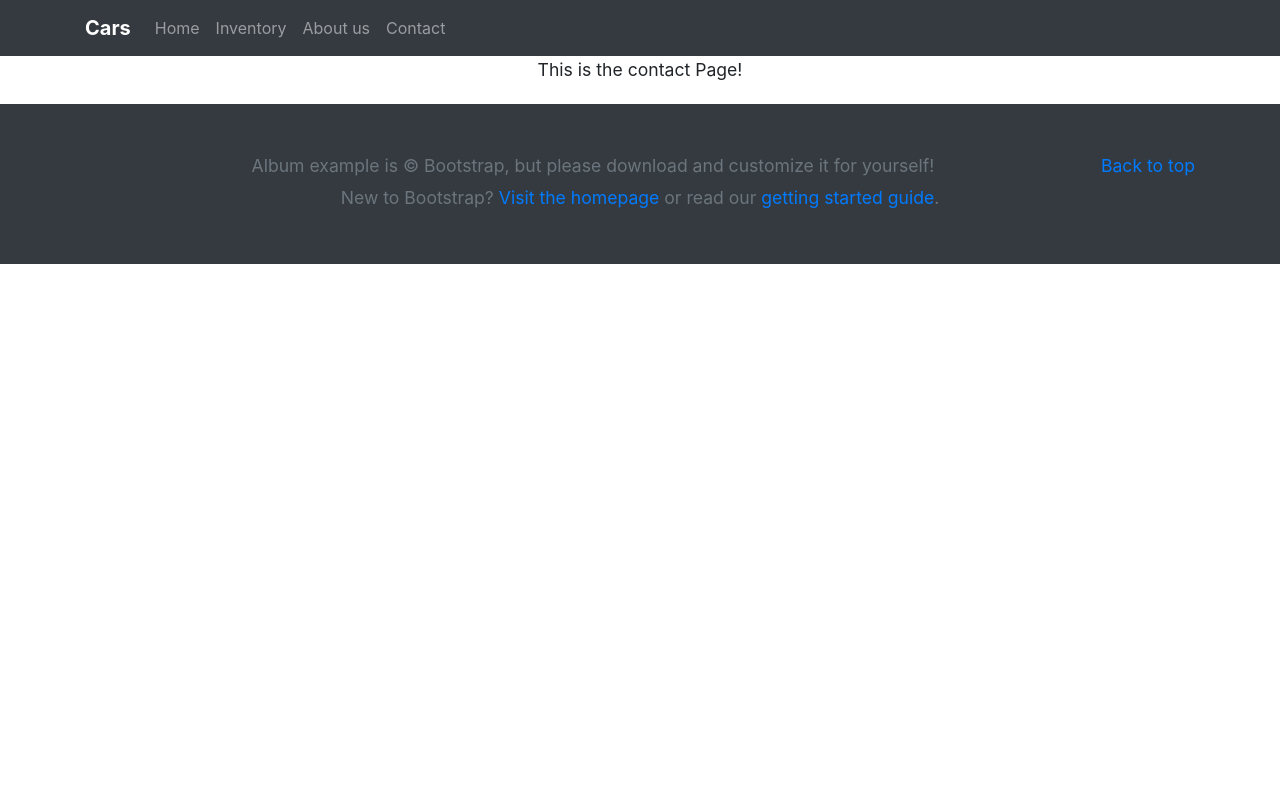
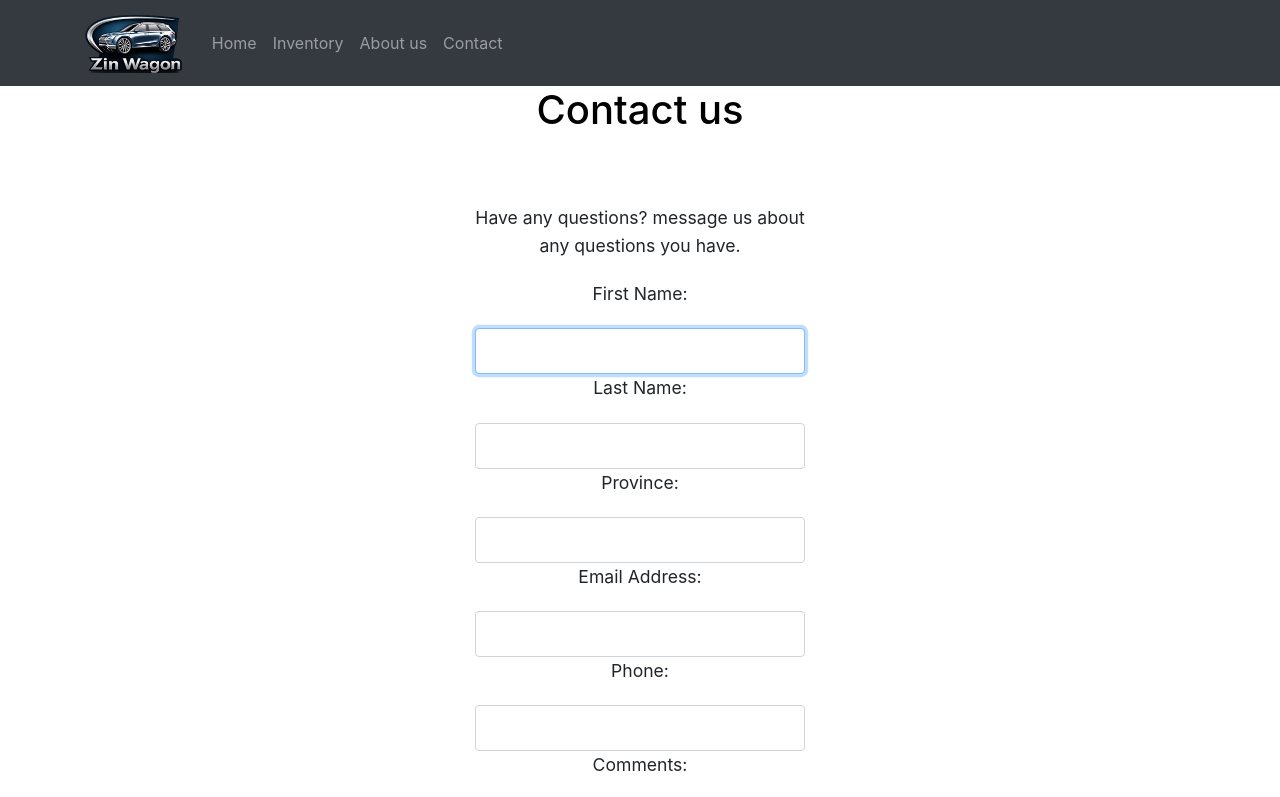
Before and after one commit to CurtisJLButler/The-Zin-Crew, a React (Vite) app in the folder client/: page /contact in a window 1280 px wide. Shown: the top 797 px of the page. Built offline with nearby package versions, Linux system fonts and the light colour scheme.

Commit message:
work over live share Co-authored-by: Curtis Butler <CurtisJLButler@users.noreply.github.com>

```diff
--- a/client/src/App.jsx
+++ b/client/src/App.jsx
@@ -2,6 +2,7 @@ import React from 'react'
 import NavBar from './components/NavBar'
 import Main from './components/Main';
 import Inventory from './components/Inventory'
+import Car from './components/Car-Details'
 import AboutUs from './components/AboutUs'
 import Contact from './components/Contact'
 import Footer from './components/Footer'
@@ -19,6 +20,7 @@ function App() {
           <Route path='/inventory' element={<Inventory />} />
           <Route path='/aboutus' element={<AboutUs />} />
           <Route path='/contact' element={<Contact />} />
+          <Route path='/car/:id' element={<Car />} />
         </Routes>
       </div>
       <Footer />
--- a/client/src/components/AboutUs.jsx
+++ b/client/src/components/AboutUs.jsx
@@ -3,7 +3,7 @@ import '../css/AboutUs.css'
 import AboutBan from '../assets/aboutban.jpg'
 //import 'font-awesome/css/font-awesome.min.css';
 
-const Main = () => {
+const About = () => {
     return (
         <div>
             <img src={AboutBan} style={{width: "100%", height: "300px"}} />
@@ -25,4 +25,4 @@ const Main = () => {
     )
 }
 
-export default Main;
+export default About;
--- /dev/null
+++ b/client/src/components/Car-Details.jsx
@@ -0,0 +1,46 @@
+import { useParams } from 'react-router-dom';
+import { useState, useEffect } from 'react';
+import axios from 'axios';
+
+
+const Card = () => {
+  const { id } = useParams();
+  const [car, setcar] = useState([]);
+
+    useEffect(() => {
+      axios.get(`http://localhost:5000/api/cars/${id}`)
+      .then((response) => {
+        console.log(response.data)
+        setcar(response.data)
+      })
+      .catch(err => console.log(err))
+    }, [])
+
+    return (
+        <>
+        <div key={car._id} className="col-md-4">
+                <img
+                className="card-img-top"
+                data-src="http://localhost:5000/api/image/&amp;text=Thumbnail"
+                alt="Thumbnail [100%x225]"
+                style={{height: 225, width: '100%', display: 'block'}}
+                src={`http://localhost:5000/api/image/${car.Car_Thumbnail}`}
+                data-holder-rendered="true" />
+
+                  <div className="card-body">
+                    <div className="d-flex justify-content-between">
+                      <p className="card-text"> {car.Car_Name}</p>
+                      <p className="card-text"> ${car.Price} </p>
+                    </div>
+                    <div className="d-flex justify-content-between align-items-center">
+                      <div className="btn-group">
+                      </div>
+                      {/* <small className="text-muted">{ series.sub_series_VN}</small> */}
+                    </div>
+                  </div>
+              </div>
+        </>
+    )
+}
+
+export default Card
--- a/client/src/components/Card.jsx
+++ b/client/src/components/Card.jsx
@@ -1,8 +1,11 @@
+import { Link } from 'react-router-dom';
+
 const Card = ({car}) => {
     const {id, Car_Name, Car_Thumbnail, Price} = car
 
     return (
         <>
+          <Link className="nav-link" to={`/car/${id}`}>
           <div key={car._id} className="col-md-4">
               <div className="card mb-4 box-shadow">
                   <img
@@ -20,15 +23,13 @@ const Card = ({car}) => {
                       </div>
                       <div className="d-flex justify-content-between align-items-center">
                         <div className="btn-group">
-                          <button type="button" className="btn btn-sm btn-outline-secondary">View</button>
-                          <button type="button" className="btn btn-sm btn-outline-secondary">Edit</button>
-                          <button type="button" className="btn btn-sm btn-outline-secondary">Delete</button>
                         </div>
                         {/* <small className="text-muted">{ series.sub_series_VN}</small> */}
                       </div>
                     </div>
                   </div>
                 </div>
+          </Link>
         </>
     )
 }
--- a/client/src/components/Contact.jsx
+++ b/client/src/components/Contact.jsx
@@ -1,13 +1,44 @@
 import React from 'react';
-//import '../css/main.css'
+import '../css/forms.css'
 //import 'font-awesome/css/font-awesome.min.css';
 
-const Main = () => {
+const Contact = props => {
     return (
         <div>
-            <p> This is the contact Page!</p>
+            <h2>Contact us</h2>
+
+            <form className='form-signin'>
+            <p>Have any questions? message us about any questions you have.</p>
+
+                <p>First Name:</p>
+                <label htmlFor="first_Name" className="sr-only">First Name</label>
+                <input type="first_Name" id="First_Name" className="form-control" required autoFocus />
+
+                <p>Last Name:</p>
+                <label htmlFor="last_Name" className="sr-only">Last Name</label>
+                <input type="last_Name" id="Last_Name" className="form-control" required />
+
+                <p>Province:</p>
+                <label htmlFor="City" className="sr-only">City</label>
+                <input type="city" id="City" className="form-control" />
+
+                <p>Email Address:</p>
+                <label htmlFor="City" className="sr-only">Email Address</label>
+                <input type="email_Address" id="Email_Address" className="form-control" required />
+
+                <p>Phone:</p>
+                <label htmlFor="Phone" className="sr-only">Phone</label>
+                <input type="phone" id="Phone" className="form-control" required />
+
+                <p>Comments:</p>
+                <label htmlFor="Comments" className="sr-only">Comments</label>
+                <input type="comments" id="Comments" className="form-control" required />
+
+                <button className="btn btn-lg btn-primary btn-block" type="submit">Submit</button>
+
+            </form>
         </div>
     )
 }
 
-export default Main;
+export default Contact;
--- a/client/src/components/Inventory.jsx
+++ b/client/src/components/Inventory.jsx
@@ -1,11 +1,32 @@
-import React from 'react';
+import React, { useEffect, useState } from 'react';
+import Card from './Card';
+import axios from 'axios';
+
 //import '../css/main.css'
 //import 'font-awesome/css/font-awesome.min.css';
 
 const Main = () => {
+    const [cars, setcars] = useState([]);
+
+    useEffect(() => {
+        axios.get("http://localhost:5000/api/cars/")
+        .then((response) => {
+          console.log(response.data)
+          setcars(response.data)
+        })
+        .catch(err => console.log(err))
+      }, [])
     return (
         <div>
             <p> This is the inventory Page!</p>
+
+            <div className="container">
+            <div className="row">
+              {cars.map(car => (
+                <Card key={car.id} car={car} />
+              ))}
+            </div>
+          </div>
         </div>
     )
 }
--- a/client/src/components/Main.jsx
+++ b/client/src/components/Main.jsx
@@ -24,8 +24,7 @@ const Main = () => {
       return (
         <div>
           <img src={carHome} style={{ width: "100%", height: "300px" }} />
-          <p>hello</p>
-
+          <p>INVENTORY</p>
           <div className="container">
             <div className="row">
               {cars.map(car => (
--- a/client/src/components/NavBar.jsx
+++ b/client/src/components/NavBar.jsx
@@ -1,12 +1,13 @@
 import { Link, useNavigate } from 'react-router-dom';
 import React from 'react';
+import logo from '../assets/logo.png'
 
 const NavBar = () => {
     return (
     <nav className="navbar navbar-expand-lg navbar-dark bg-dark">
       <div className="container">
         <a href="/#" className="navbar-brand d-flex align-items-center">
-          <strong>Cars</strong>
+        <img src={logo} alt="ZinWagon Logo" style={{ height: '60px', marginRight: '4px' }} />
         </a>
 
 
--- /dev/null
+++ b/client/src/css/forms.css
@@ -0,0 +1,29 @@
+.form-signin {
+  width: 100%;
+  max-width: 330px;
+  padding: 50px 0px 100px 0px;
+  margin: auto;
+}
+.form-signin .checkbox {
+  font-weight: 400;
+}
+.form-signin .form-control {
+  position: relative;
+  box-sizing: border-box;
+  height: auto;
+  padding: 10px;
+  font-size: 16px;
+}
+.form-signin .form-control:focus {
+  z-index: 2;
+}
+.form-signin input[type="email"] {
+  margin-bottom: -1px;
+  border-bottom-right-radius: 0;
+  border-bottom-left-radius: 0;
+}
+.form-signin input[type="password"] {
+  margin-bottom: 10px;
+  border-top-left-radius: 0;
+  border-top-right-radius: 0;
+}
```
Also changed, not shown: client/src/assets/image_2025-03-03_111349694.png (deleted), client/src/assets/logo.png (added). Lines whose indentation alone changed are shown as unchanged.
